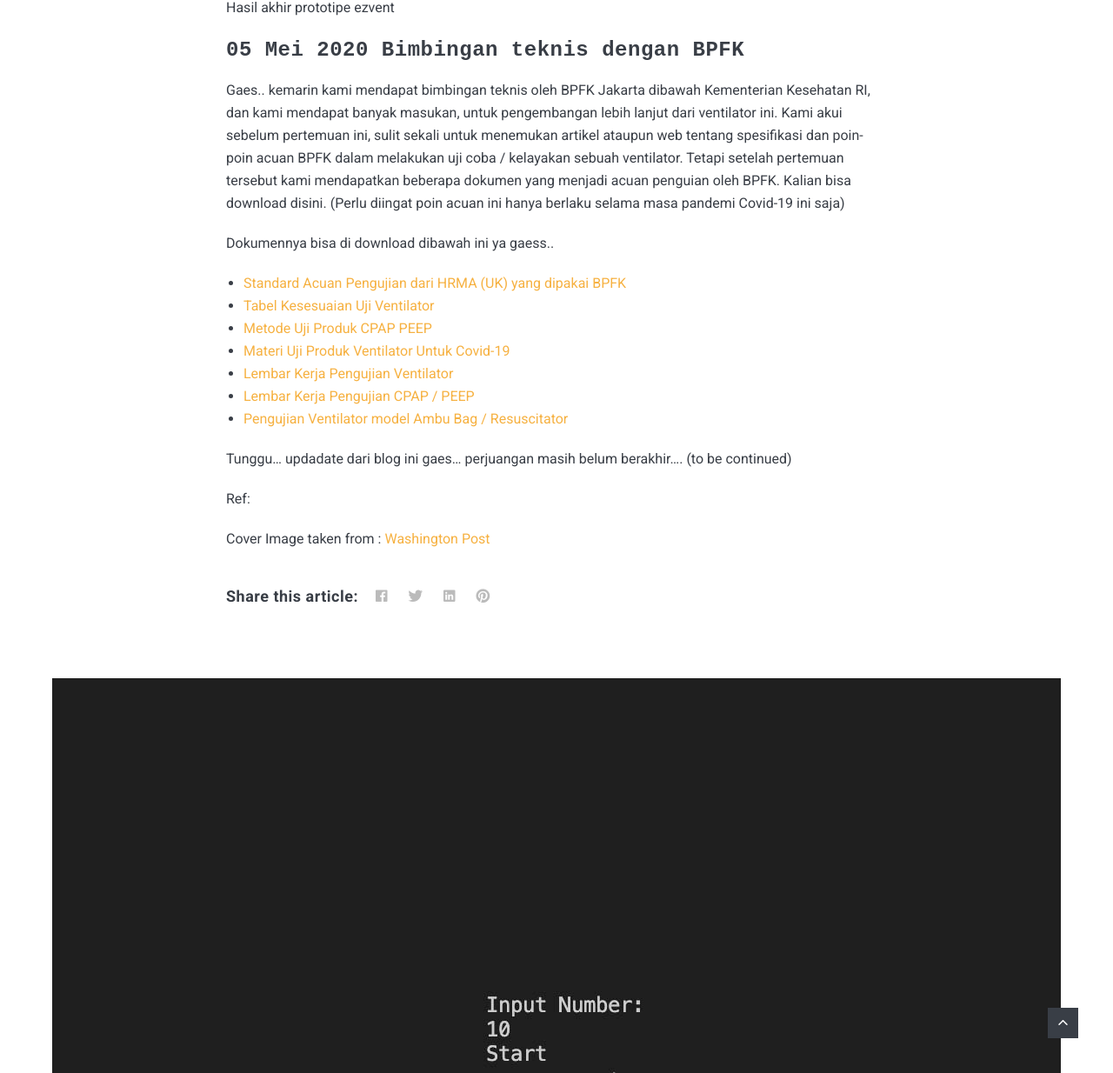
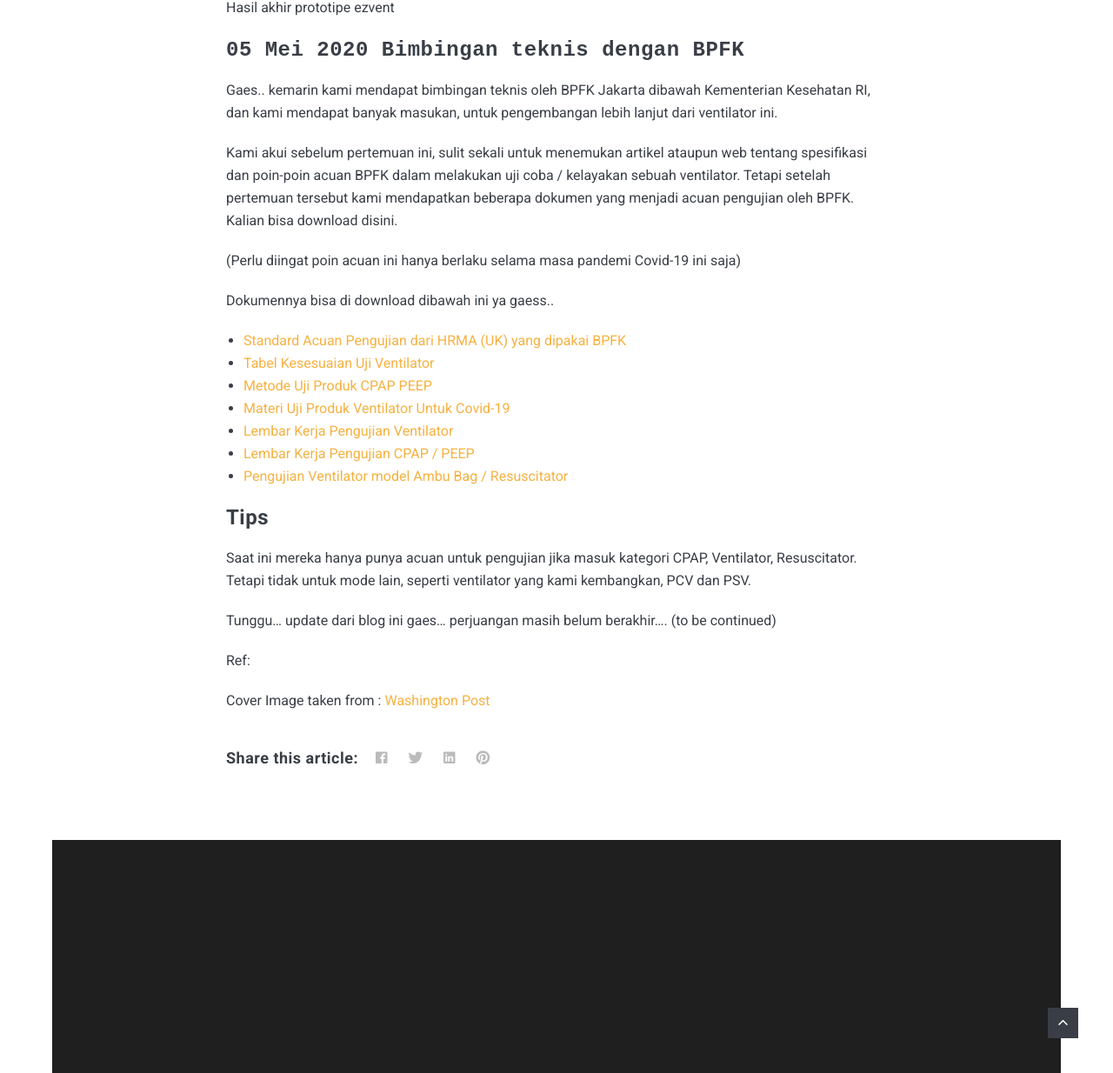
Before and after one commit to horeeorg/horeeorg.github.io, a Jekyll site: the page built from _posts/2020-04-04-ezvent-ventilator.markdown, in a window 1280 px wide and 1400 px high, scrolled down 2683 px, cut to the strip 166-1400 px from the top of the window. Shown: the whole strip at 87% size. Built offline with Jekyll 4.4.1, drawn with Linux system fonts in a browser that asks for light colours; nearby versions of some CDN libraries.

Commit message:
Update Ezvent

```diff
--- a/_posts/2020-04-04-ezvent-ventilator.markdown
+++ b/_posts/2020-04-04-ezvent-ventilator.markdown
@@ -38,7 +38,9 @@ Hasil akhir prototipe ezvent
 
 Gaes.. kemarin kami mendapat bimbingan teknis oleh BPFK Jakarta dibawah Kementerian Kesehatan RI,
 dan kami mendapat banyak masukan, untuk pengembangan lebih lanjut dari ventilator ini.
-Kami akui sebelum pertemuan ini, sulit sekali untuk menemukan artikel ataupun web tentang spesifikasi dan poin-poin acuan BPFK dalam melakukan uji coba / kelayakan sebuah ventilator. Tetapi setelah pertemuan tersebut kami mendapatkan beberapa dokumen yang menjadi acuan penguian oleh BPFK. Kalian bisa download disini.
+
+Kami akui sebelum pertemuan ini, sulit sekali untuk menemukan artikel ataupun web tentang spesifikasi dan poin-poin acuan BPFK dalam melakukan uji coba / kelayakan sebuah ventilator. Tetapi setelah pertemuan tersebut kami mendapatkan beberapa dokumen yang menjadi acuan pengujian oleh BPFK. Kalian bisa download disini.
+
 (Perlu diingat poin acuan ini hanya berlaku selama masa pandemi Covid-19 ini saja)
 
 Dokumennya bisa di download dibawah ini ya gaess..
@@ -51,7 +53,11 @@ Dokumennya bisa di download dibawah ini ya gaess..
 * [Lembar Kerja Pengujian CPAP / PEEP][LEMBAR_KERJA_UJI_PRODUK_CPAP_PEEP.doc]
 * [Pengujian Ventilator model Ambu Bag / Resuscitator][Emergency_use_resuscitator_systems_(EURS). AAMI. April_2020.pdf]
 
-Tunggu... updadate dari blog ini gaes... perjuangan masih belum berakhir.... (to be continued)
+### Tips
+Saat ini mereka hanya punya acuan untuk pengujian jika masuk kategori CPAP, Ventilator, Resuscitator.
+Tetapi tidak untuk mode lain, seperti ventilator yang kami kembangkan, PCV dan PSV.
+
+Tunggu... update dari blog ini gaes... perjuangan masih belum berakhir.... (to be continued)
 
 
 
```
